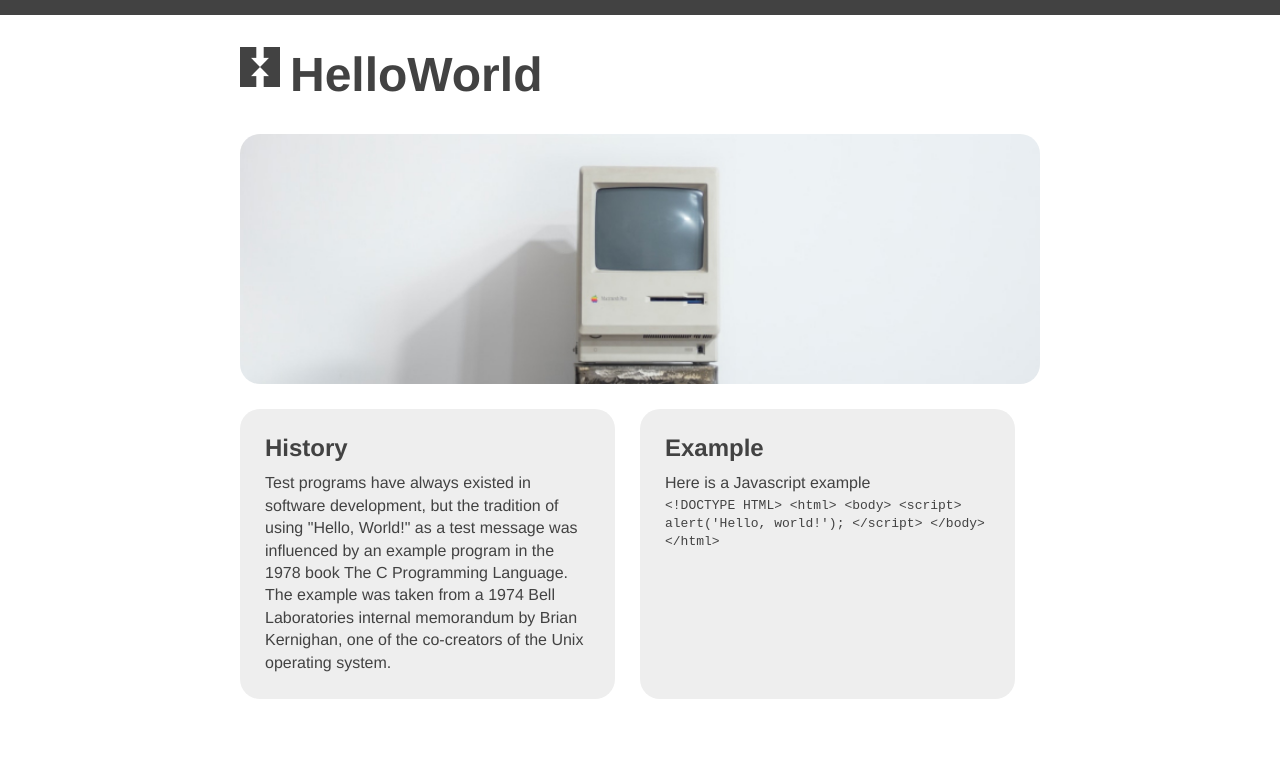
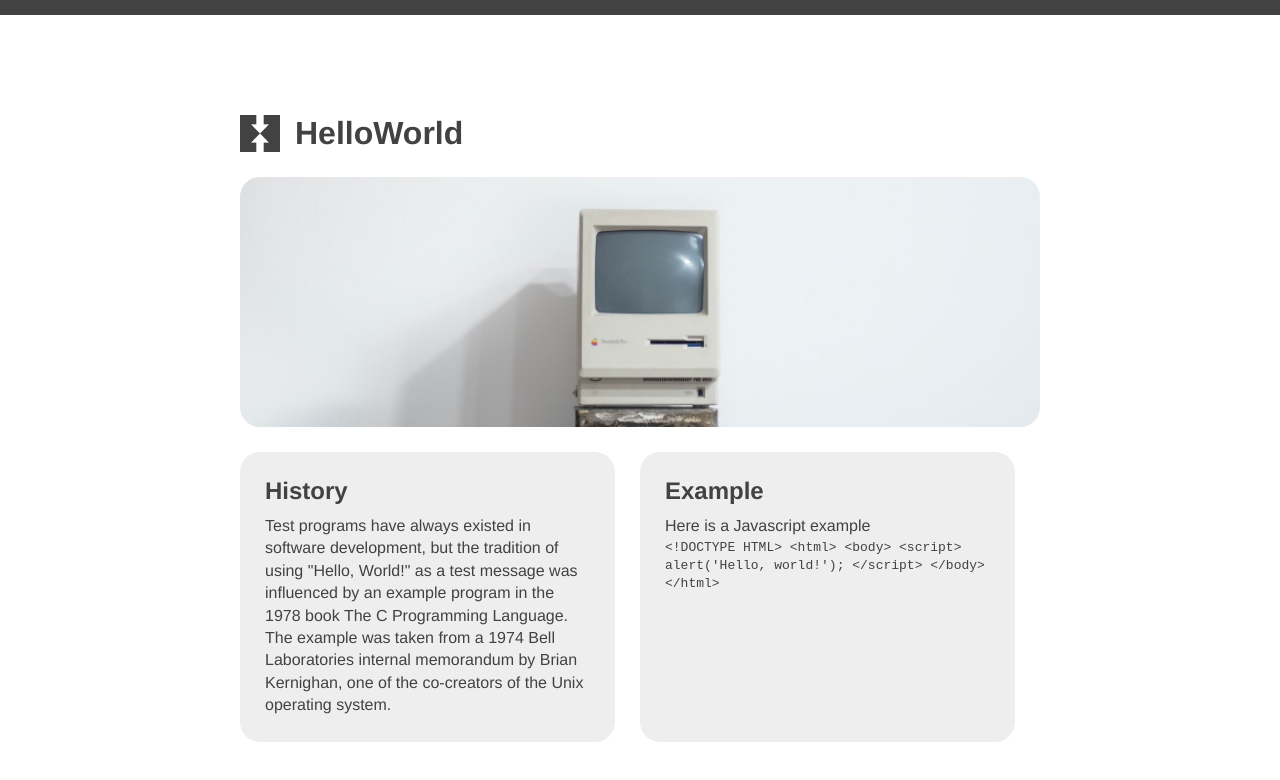
Before and after one commit to JaxH2003/Hello-World2, a plain HTML site: page index.html in a window 1280 px wide. Drawn offline with Linux system fonts and the light colour scheme.

Commit message:
css for title logo

```diff
--- a/screen.css
+++ b/screen.css
@@ -43,8 +43,10 @@ h1 {
 background-image: url('images/Logo.png');
 background-repeat: no-repeat;
 background-size: 40px;
-font-size: 3em;
-padding-left: 50px;
+background-position: center left;
+font-size: 2em;
+padding-left: 55px;
+margin: 100px 0 25px 0;
 }
 
 h2 {
```
